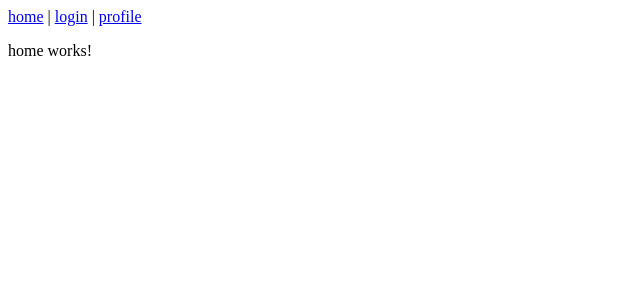
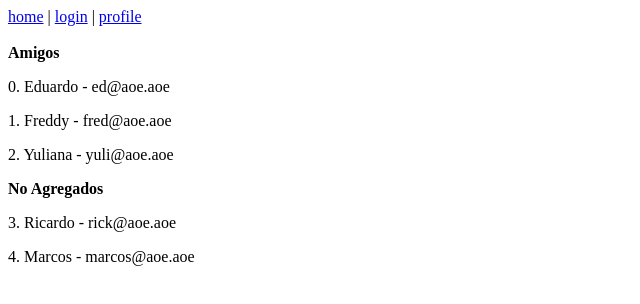
Before and after one commit to isc-samuel-aguilar/platzinger_sam, an Angular app: page / in a window 1280 px wide. Shown: the top 304 px of the page, without its empty margins (0-640 px from the left). Built offline with nearby package versions, Linux system fonts and the light colour scheme.

Commit message:
18 - *ngFor *ngIf

```diff
--- a/src/app/home/home.component.html
+++ b/src/app/home/home.component.html
@@ -1,3 +1,13 @@
-<p>
-  home works!
-</p>
+<br><br>
+<b>Amigos</b>
+<ng-container *ngFor="let user of friends; let i = index">
+  <p *ngIf="user.friend">
+    {{i}}. {{user.nick}} - {{user.email}}
+  </p>
+</ng-container>
+<b>No Agregados</b>
+<ng-container *ngFor="let user of friends; let i = index">
+  <p *ngIf="!user.friend">
+    {{i}}. {{user.nick}} - {{user.email}}
+  </p>
+</ng-container>
--- a/src/app/home/home.component.ts
+++ b/src/app/home/home.component.ts
@@ -9,18 +9,48 @@ import { User } from '../interfaces/user';
 })
 export class HomeComponent implements OnInit {
 
+  friends: User[];
+
   constructor() {
-    let myUser: User = {
-      nick: 'Sam',
-      subnick: 'Samy',
-      age: 36,
+    let usuario1: User = {
+      nick: 'Eduardo',
+      age: 24,
+      email: 'ed@aoe.aoe',
       friend: true,
-      uid:1
-    }
-    let users: User[] = [
-      myUser
-    ];
-    console.log(myUser);
+      uid: 1
+    };
+    let usuario2: User = {
+      nick: 'Freddy',
+      age: 28,
+      email: 'fred@aoe.aoe',
+      friend: true,
+      uid: 2
+    };
+    let usuario3: User = {
+      nick: 'Yuliana',
+      age: 18,
+      email: 'yuli@aoe.aoe',
+      friend: true,
+      uid: 3
+    };
+    let usuario4: User = {
+      nick: 'Ricardo',
+      age: 17,
+      email: 'rick@aoe.aoe',
+      friend: false,
+      uid: 4
+    };
+    let usuario5: User = {
+      nick: 'Marcos',
+      age: 30,
+      email:'marcos@aoe.aoe',
+      friend: false,
+      uid: 5
+    };
+
+    //console.log(usuario1);
+    this.friends = [usuario1, usuario2, usuario3, usuario4, usuario5];
+
 
 
   }
--- a/src/app/interfaces/user.ts
+++ b/src/app/interfaces/user.ts
@@ -1,6 +1,6 @@
 export interface User{
     nick: string;
-    subnick?: string;
+    email: string;
     age?: number;
     friend: boolean;
     uid: any
```
